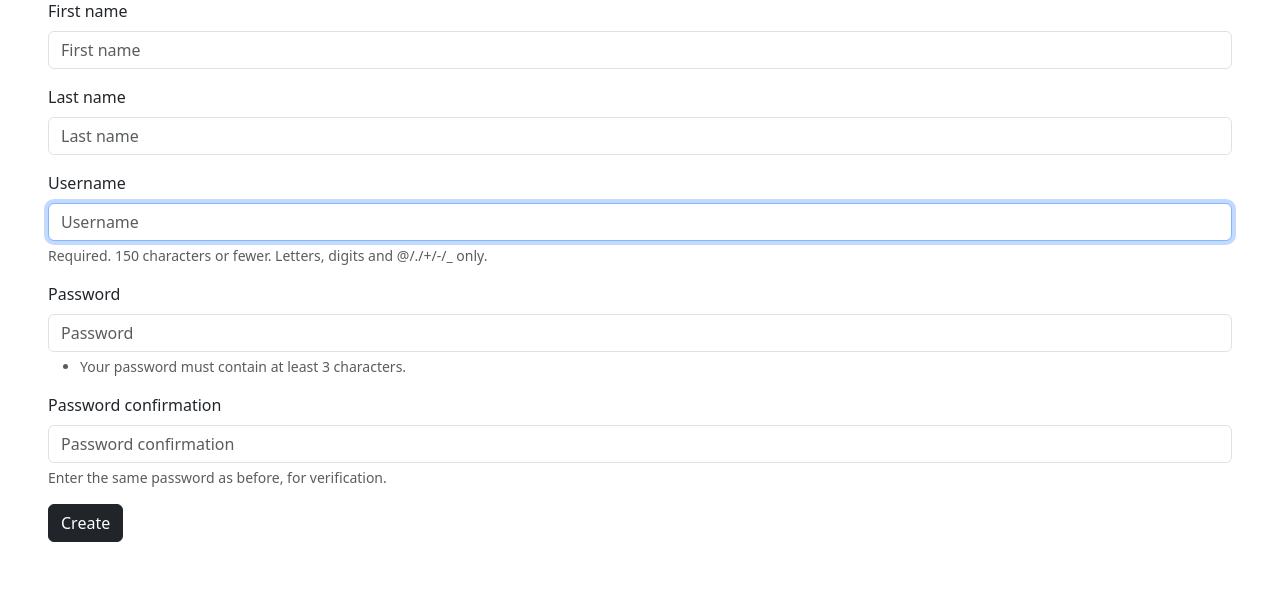
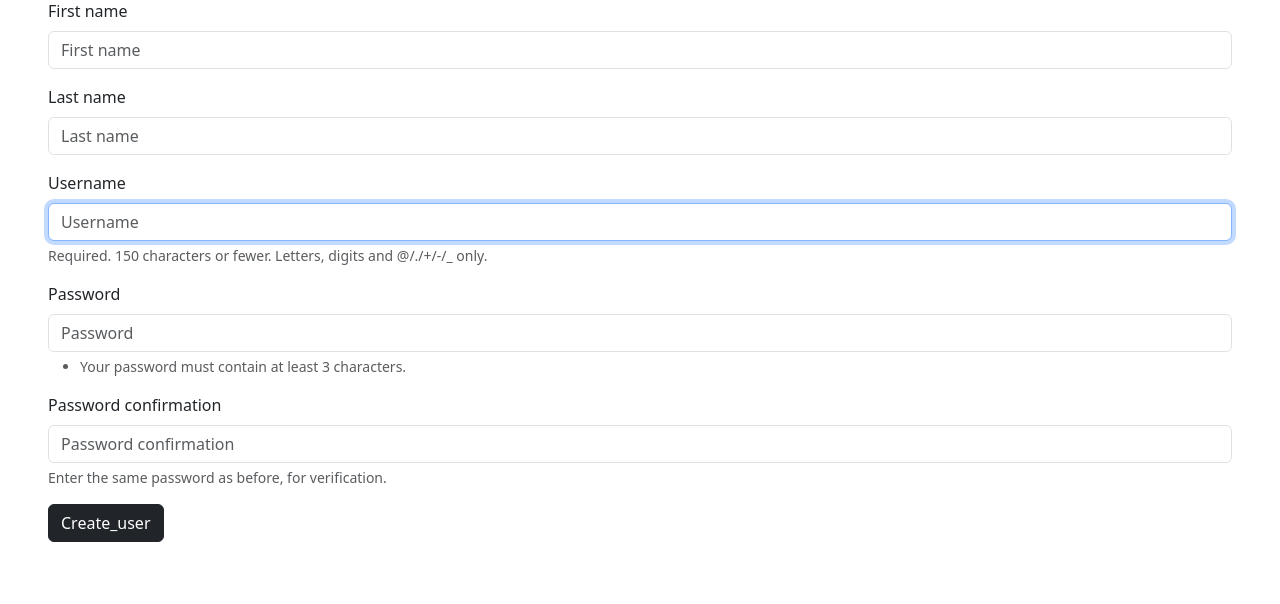
Before and after one commit to ramissabirzyanov/python-project-52, a Django app: page /users/create/ in a window 1280 px wide. Shown: the part 161-765 px from the top of the page. Run offline with Django 5.2, Linux system fonts and the light colour scheme; some libraries are stand-ins or nearby versions.

Commit message:
fix button

```diff
--- a/task_manager/user/templates/user/user_create.html
+++ b/task_manager/user/templates/user/user_create.html
@@ -15,7 +15,7 @@
         {% csrf_token %}
 
         {% bootstrap_form form %}
-        {% translate "Create" as create %}
+        {% translate "Create_user" as create %}
         {% bootstrap_button button_type="submit" content=create button_class="btn btn-dark" %}
     </form>
 </div>
```
Also changed, not shown: locale/en/LC_MESSAGES/django.po, 1 other file.
